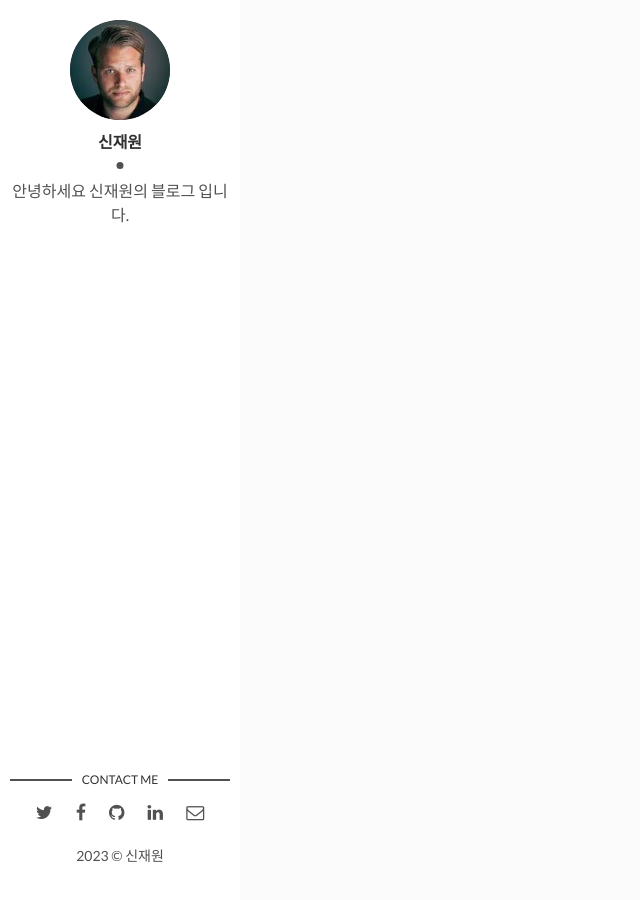
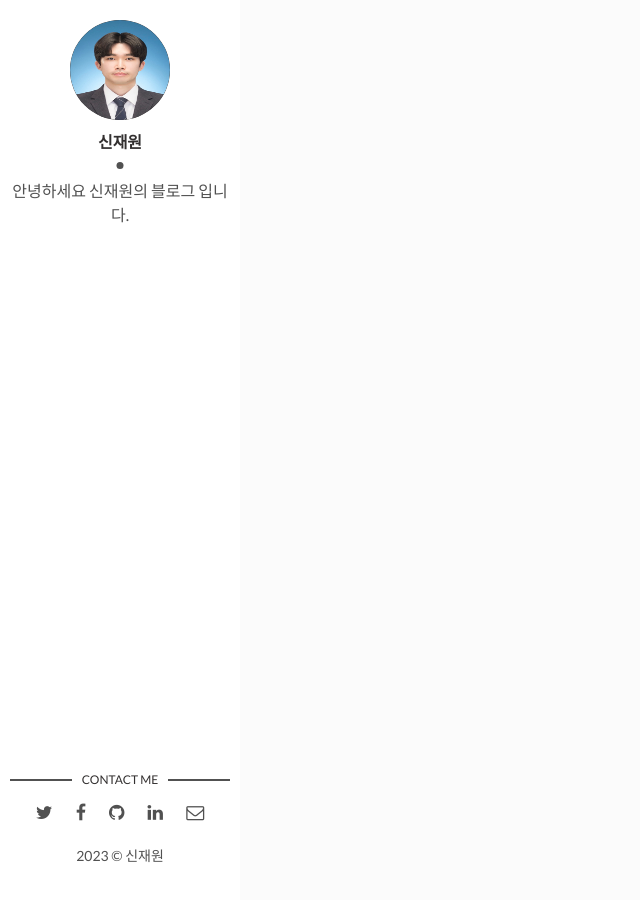
Before and after one commit to shinjaewon99/shinjaewon99.github.io, a Jekyll site: the page built from index.html, in a window 1280 px wide. Shown: the whole page, without its empty margins (0-640 px from the left). Built offline with Jekyll 4.4.1, drawn with Linux system fonts in a browser that asks for light colours; the list of posts is cut into pages by our own code.

Commit message:
feat : change file

```diff
--- a/_config.yml
+++ b/_config.yml
@@ -10,7 +10,7 @@ site-twitter: #if your site has a twitter account, enter it here
 
 # Author Settings
 author: 신재원 # add your name
-author-img: david-freeman.jpg # add your photo
+author-img: sjw.jpg # add your photo
 about-author: 안녕하세요 신재원의 블로그 입니다. # add description
 social-twitter: # add your Twitter handle
 social-facebook: # add your Facebook handle
--- /dev/null
+++ b/_posts/content.markdown
@@ -0,0 +1,3 @@
+title : hello
+date : 2017-09-12 12:19:20 +0300
+## 안녕하세요 백엔드 개발자 신재원입니다.
```
Also changed, not shown: assets/img/david-freeman.jpg (deleted), assets/img/sjw.jpg (added).
